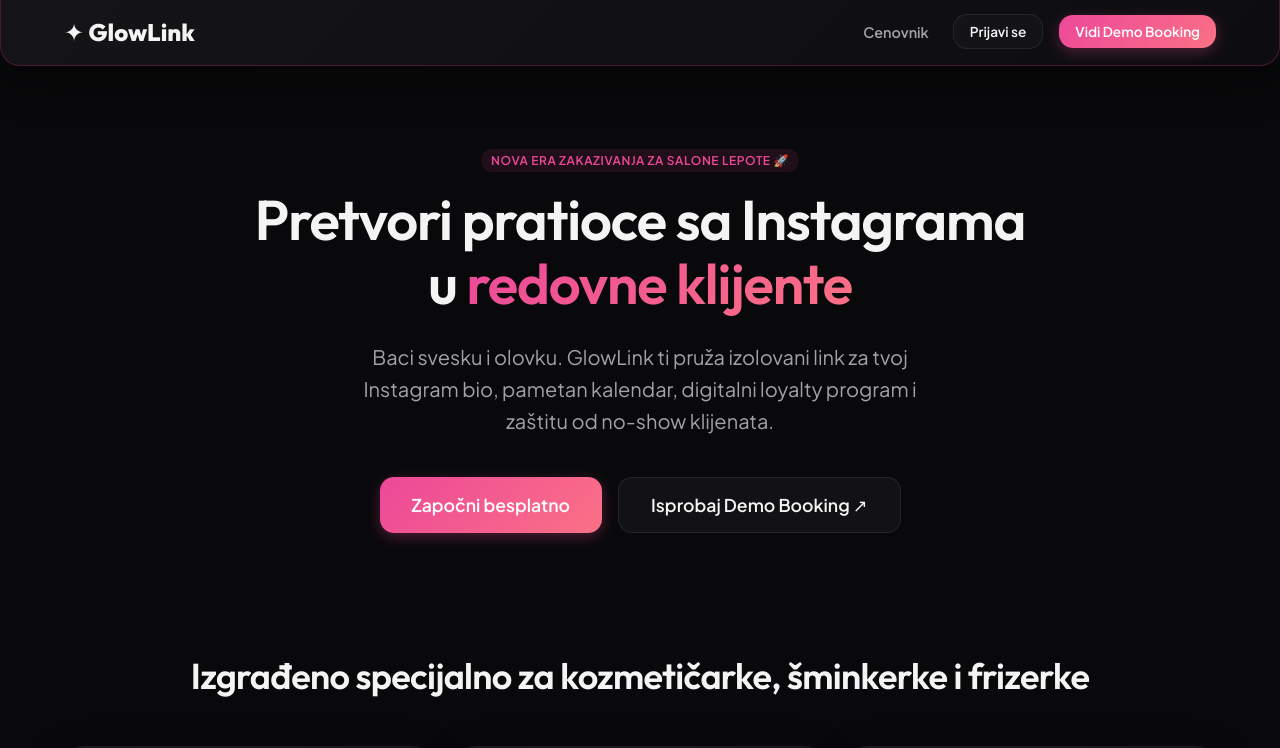
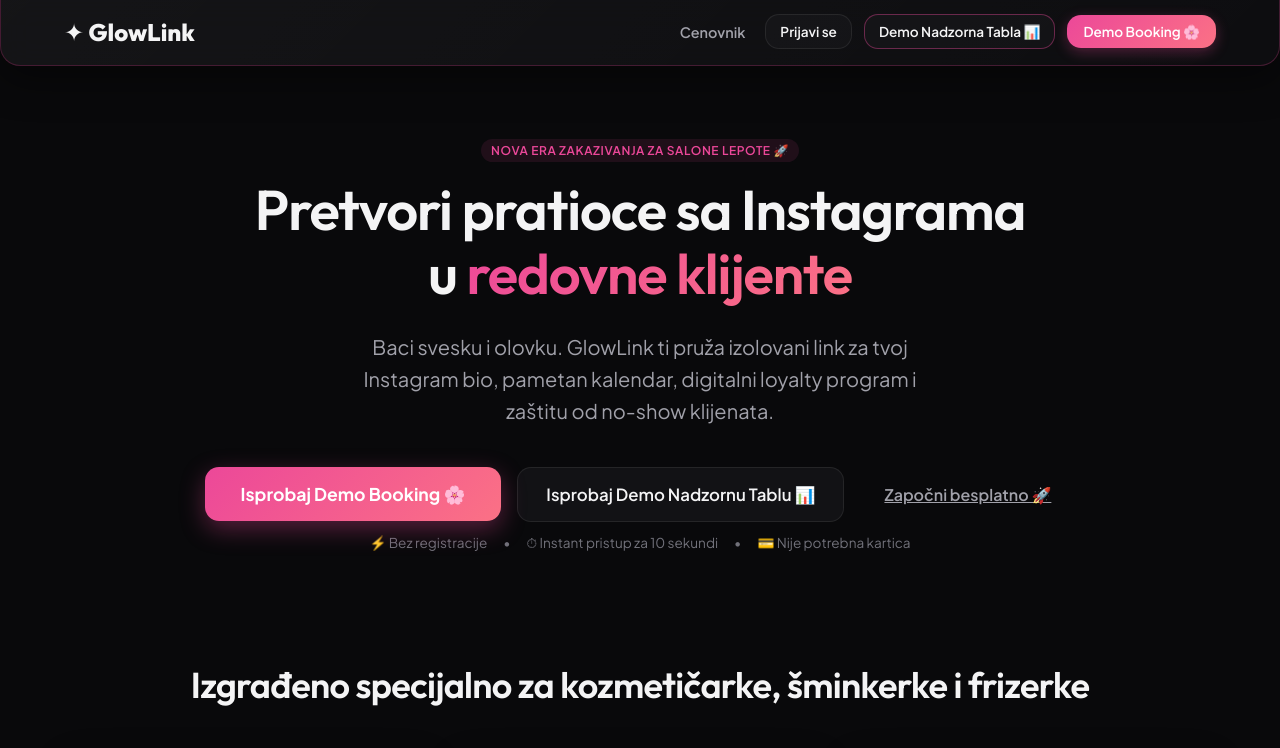
Before and after one commit to boris-teglas/Lumina, a Next.js app: page / in a window 1280 px wide. Shown: the top 748 px of the page. Built offline with nearby package versions, Linux system fonts and the light colour scheme; no server answers.

Commit message:
feat: Invert CTA hierarchy, add demo dashboard links, and add micro-copy to homepage

```diff
--- a/src/app/page.tsx
+++ b/src/app/page.tsx
@@ -34,15 +34,18 @@
           <Link href="/" className="logo-brand" style={{ fontSize: '1.5rem', fontWeight: 800, fontFamily: 'Outfit' }}>
             ✦ GlowLink
           </Link>
-          <div className="nav-buttons-container" style={{ display: 'flex', gap: '16px', alignItems: 'center', flexWrap: 'wrap' }}>
+          <div className="nav-buttons-container" style={{ display: 'flex', gap: '12px', alignItems: 'center', flexWrap: 'wrap' }}>
             <a href="#pricing" style={{ color: 'var(--text-secondary)', textDecoration: 'none', fontSize: '0.9rem', fontWeight: 600, marginRight: '8px' }}>
               Cenovnik
             </a>
-            <Link href="/auth" className="btn btn-secondary" style={{ padding: '8px 16px', fontSize: '0.85rem' }}>
+            <Link href="/auth" className="btn btn-secondary" style={{ padding: '8px 14px', fontSize: '0.85rem' }}>
               Prijavi se
             </Link>
+            <Link href="/dashboard?demo=true" className="btn btn-secondary" style={{ padding: '8px 14px', fontSize: '0.85rem', borderColor: 'rgba(236, 72, 153, 0.4)' }}>
+              Demo Nadzorna Tabla 📊
+            </Link>
             <Link href="/jelena-nokti" className="btn btn-primary nav-demo-btn" style={{ padding: '8px 16px', fontSize: '0.85rem' }}>
-              Vidi Demo Booking
+              Demo Booking 🌸
             </Link>
           </div>
         </div>
@@ -50,7 +53,7 @@
 
       {/* Hero Section */}
       <main style={{ flex: 1 }}>
-        <section className="container animate-fade-in" style={{ padding: '80px 24px', textAlign: 'center' }}>
+        <section className="container animate-fade-in" style={{ padding: '70px 24px', textAlign: 'center' }}>
           <span className="badge badge-success" style={{ marginBottom: '16px', background: 'rgba(236, 72, 153, 0.1)', color: 'var(--primary)' }}>
             Nova era zakazivanja za salone lepote 🚀
           </span>
@@ -61,13 +64,26 @@
             Baci svesku i olovku. GlowLink ti pruža izolovani link za tvoj Instagram bio, pametan kalendar, digitalni loyalty program i zaštitu od no-show klijenata.
           </p>
 
-          <div style={{ display: 'flex', gap: '16px', justifyContent: 'center', flexWrap: 'wrap' }}>
-            <Link href="/auth" className="btn btn-primary" style={{ padding: '16px 32px', fontSize: '1.1rem' }}>
-              Započni besplatno
+          {/* Primary Action Buttons (Inverted Hierarchy for max conversion) */}
+          <div style={{ display: 'flex', gap: '16px', justifyContent: 'center', alignItems: 'center', flexWrap: 'wrap', marginBottom: '12px' }}>
+            <Link href="/jelena-nokti" className="btn btn-primary" style={{ padding: '16px 36px', fontSize: '1.1rem', fontWeight: 'bold', boxShadow: '0 8px 24px rgba(236, 72, 153, 0.35)' }}>
+              Isprobaj Demo Booking 🌸
             </Link>
-            <Link href="/jelena-nokti" className="btn btn-secondary" style={{ padding: '16px 32px', fontSize: '1.1rem' }}>
-              Isprobaj Demo Booking ↗
+            <Link href="/dashboard?demo=true" className="btn btn-secondary" style={{ padding: '16px 28px', fontSize: '1.05rem', fontWeight: 600 }}>
+              Isprobaj Demo Nadzornu Tablu 📊
             </Link>
+            <Link href="/auth" className="btn" style={{ padding: '16px 24px', fontSize: '1rem', color: 'var(--text-secondary)', textDecoration: 'underline', background: 'none', border: 'none' }}>
+              Započni besplatno 🚀
+            </Link>
+          </div>
+
+          {/* Micro-copy encouraging friction-free exploration */}
+          <div style={{ display: 'flex', gap: '16px', justifyContent: 'center', alignItems: 'center', flexWrap: 'wrap', fontSize: '0.85rem', color: 'var(--text-muted)', marginTop: '8px' }}>
+            <span style={{ display: 'inline-flex', alignItems: 'center', gap: '6px' }}>⚡ Bez registracije</span>
+            <span>•</span>
+            <span style={{ display: 'inline-flex', alignItems: 'center', gap: '6px' }}>⏱ Instant pristup za 10 sekundi</span>
+            <span>•</span>
+            <span style={{ display: 'inline-flex', alignItems: 'center', gap: '6px' }}>💳 Nije potrebna kartica</span>
           </div>
         </section>
 
```
